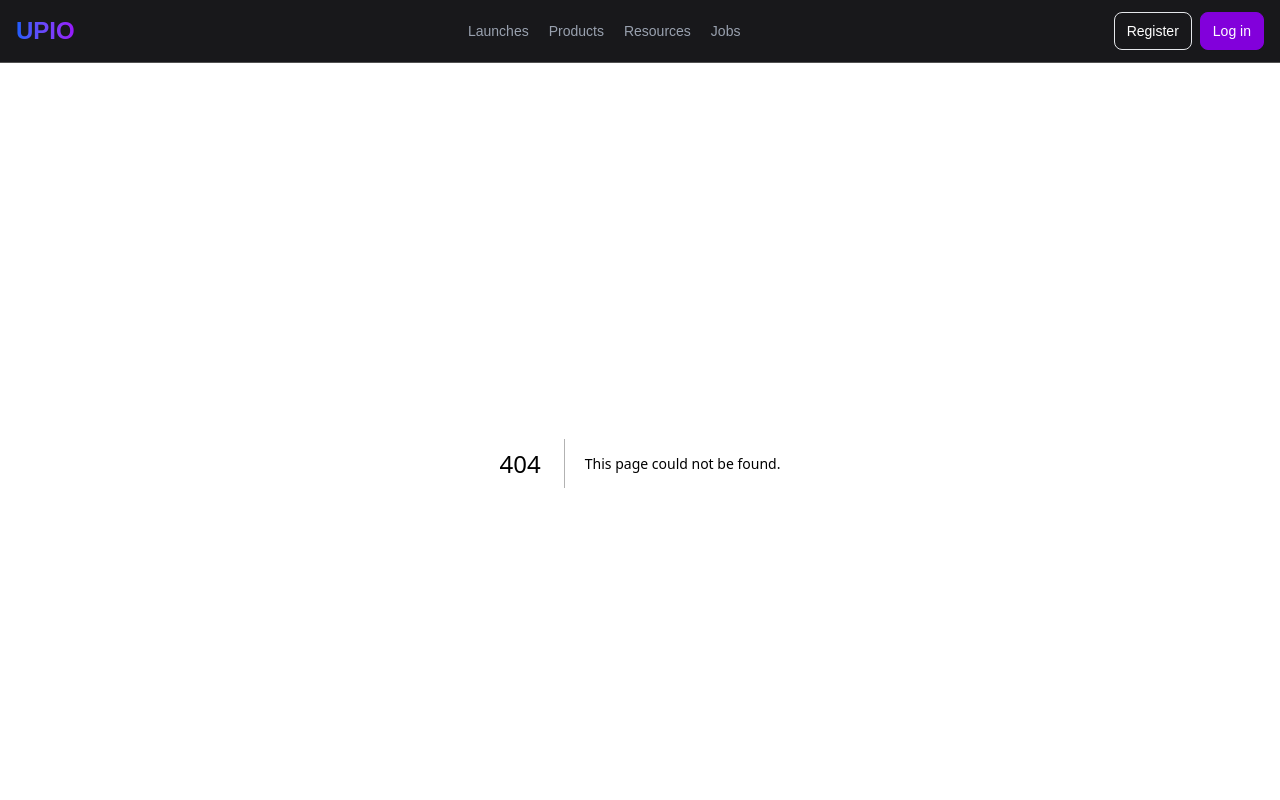
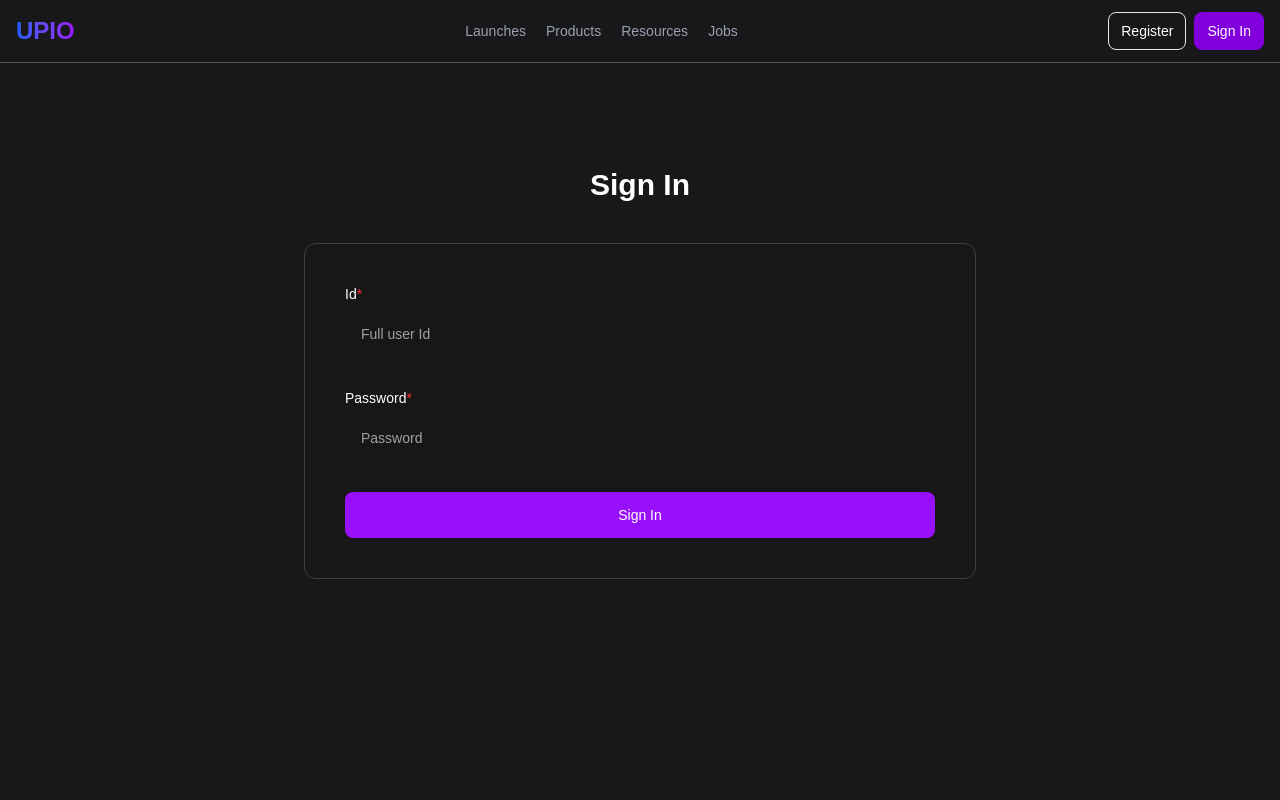
Before and after one commit to dn-laniakea-labs/ETH-Huangshan-front-end, a Next.js app: page /sign-in in a window 1280 px wide. Before the commit this address had no page. Shown: the top 800 px of the page. Built offline with nearby package versions, Linux system fonts and the light colour scheme.

Commit message:
feat: add sign-in page

```diff
--- /dev/null
+++ b/app/sign-in/page.tsx
@@ -0,0 +1,5 @@
+import { SignInComponent } from "@/components/signIn/SignInComponent";
+
+export default async function SignInPage() {
+  return (<SignInComponent />);
+}
--- a/components/Header.tsx
+++ b/components/Header.tsx
@@ -45,12 +45,13 @@ export const Header = () => {
         >
           Register
         </a>
-        <button
+        <a
           type="button"
           className="py-2 px-3 inline-flex items-center gap-x-2 text-sm font-medium rounded-lg border border-purple-700 bg-purple-700 text-white shadow-2xs hover:bg-purple-800 focus:outline-hidden focus:bg-purple-800 disabled:opacity-50 disabled:pointer-events-none dark:bg-neutral-800 dark:border-neutral-700 dark:text-white dark:hover:bg-neutral-700 dark:focus:bg-neutral-700"
+          href="/sign-in"
         >
-          Log in
-        </button>
+          Sign In
+        </a>
         <button
           type="button"
           className="sm:hidden hs-collapse-toggle relative size-9 flex justify-center items-center gap-x-2 rounded-lg border border-purple-700 bg-purple-700 text-white shadow-2xs hover:bg-purple-800 focus:outline-hidden focus:bg-purple-800 disabled:opacity-50 disabled:pointer-events-none dark:bg-transparent dark:border-neutral-700 dark:text-white dark:hover:bg-white/10 dark:focus:bg-white/10"
--- /dev/null
+++ b/components/signIn/SignInComponent.tsx
@@ -0,0 +1,60 @@
+'use client';
+
+import { FC } from "react";
+import { useForm, SubmitHandler } from "react-hook-form";
+
+type Inputs = {
+  uid: string,
+  password: string,
+}
+
+export const SignInComponent: FC<{}> = () => {
+  const {
+      register,
+      handleSubmit,
+      formState: { errors },
+    } = useForm<Inputs>();
+    const onSubmit: SubmitHandler<Inputs> = (data) => console.log(data)
+
+  return <main id="container" className="px-8 pt-12 pb-8 bg-zinc-900 min-h-dvh">
+    <div className="max-w-[85rem] px-4 py-10 sm:px-6 lg:px-8 lg:py-14 mx-auto">
+      <div className="mx-auto max-w-2xl">
+        <div className="text-center">
+          <h2 className="text-xl text-white font-bold sm:text-3xl">
+            Sign In
+          </h2>
+        </div>
+        <div className="mt-5 p-4 relative z-10 bg-neutral-900 border border-neutral-700 rounded-xl sm:mt-10 md:p-10 dark:bg-neutral-900 dark:border-neutral-700">
+          <form onSubmit={handleSubmit(onSubmit)}>
+            <div className="mb-4 sm:mb-8">
+              <label htmlFor="hs-feedback-post-comment-email-1" className="block mb-2 text-sm font-medium text-white">
+                Id
+                <span className="text-red-500">*</span>
+              </label>
+              <input type="text" id="hs-feedback-post-comment-name-1" className="py-2.5 sm:py-3 px-4 block w-full rounded-lg sm:text-sm focus:border-blue-500 disabled:opacity-50 disabled:pointer-events-none bg-neutral-900 border-neutral-500 text-neutral-400 placeholder-neutral-400 focus:ring-neutral-600" placeholder="Full user Id"
+                {...register("uid", { required: "Id required", pattern: { value: /^[a-zA-Z0-9_]+$/, message: 'Id can only contain uppercase and lowercase letters, numbers, and underscores' } })} />
+              {errors.uid?.message && (
+                <p className="text-red-500 " role="alert">{errors.uid.message}</p>
+              )}
+            </div>
+
+            <div className="mb-4 sm:mb-8">
+              <label htmlFor="hs-feedback-post-comment-email-1" className="block mb-2 text-sm font-medium text-white">
+                Password
+                <span className="text-red-500">*</span>
+              </label>
+              <input type="password" id="hs-feedback-post-comment-email-1" className="py-2.5 sm:py-3 px-4 block w-full rounded-lg sm:text-sm focus:border-blue-500 disabled:opacity-50 disabled:pointer-events-none bg-neutral-900 border-neutral-500 text-neutral-400 placeholder-neutral-400 focus:ring-neutral-600" placeholder="Password" {...register("password", { required: "Password required" })} />
+              {errors.password?.message && (
+                <p className="text-red-500 " role="alert">{errors.password.message}</p>
+              )}
+            </div>
+
+            <div className="mt-6 grid">
+              <button type="submit" className="w-full py-3 px-4 inline-flex justify-center items-center gap-x-2 text-sm font-medium rounded-lg border border-transparent bg-purple-600 text-white hover:bg-purple-700 focus:outline-hidden focus:bg-purple-700 disabled:opacity-50 disabled:pointer-events-none">Sign In</button>
+            </div>
+          </form>
+        </div>
+      </div>
+    </div>
+  </main>
+}
```
